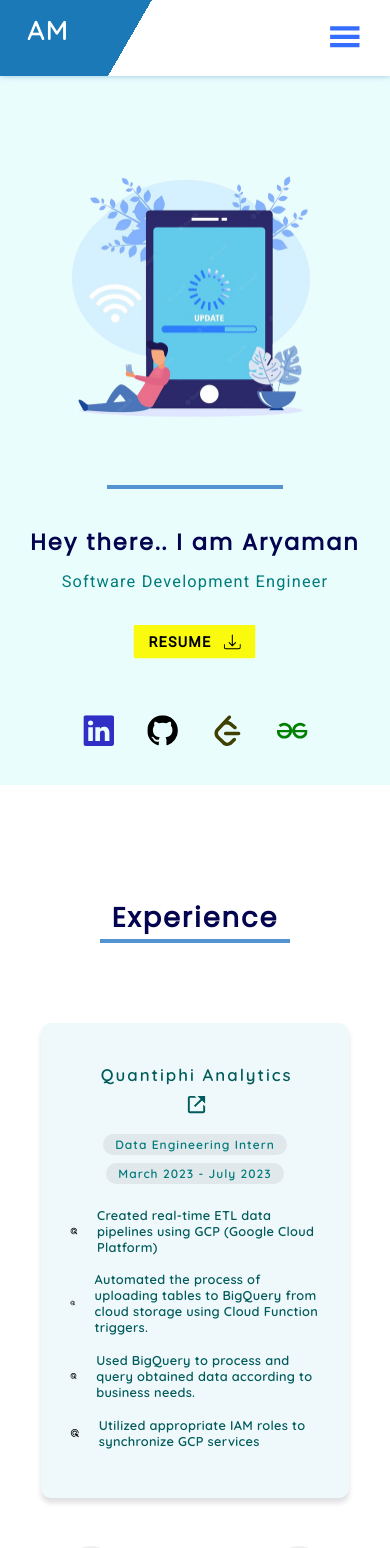
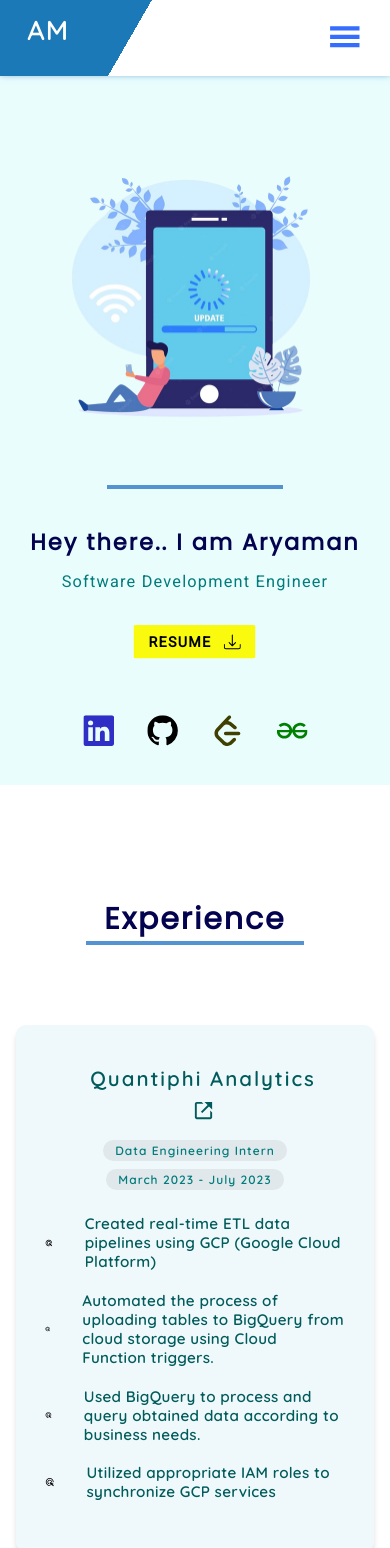
Before and after one commit to AryamanMishra/Portfolio-Website, a React (Create React App) app: page / in a window 390 px wide. Shown: the top 1548 px of the page. Built offline with nearby package versions, Linux system fonts and the light colour scheme.

Commit message:
minor changes

```diff
--- a/src/components/About/AboutContent.js
+++ b/src/components/About/AboutContent.js
@@ -12,7 +12,12 @@ const AboutContent = ()=> {
                 <div className="about-underline"></div>
             </div>
             <div className="main-about-content-text">
-                <p> I am Aryaman Mishra, a Computer Science Graduate from Shri G.S Institute of Technology and Science. I am a passionate software developer with experience in working on Front end development, Native Android Developement. I like to implement my learnings into real world projects and to make useful applications/websites out of them. I also have hands on experience with Cloud Computing services(namely GCP,AWS) and worked on real time data while building something resourceful out of it according to business needs. I have a good grasp over data structures and algorithms and I am always keen to continuously improve upon it through extensive practice. I have a deep interest in problem solving and I always aim to solve real world software engineering problems with any skill set I can work on. </p>
+                <p> I am Aryaman Mishra, a Computer Science Graduate from Shri G.S Institute of Technology and Science.
+                I am a passionate software developer with experience in working on Front end development, Native Android Development.
+                I like to implement my learnings into real world projects and to make useful or fun applications/websites out of them.
+                I also have hands-on experience working with cloud computing services like GCP,AWS while working on real time data according to business needs.
+                I have a good grasp over data structures and algorithms and I am always keen to continuously improve upon it through extensive practice.
+                I have a deep interest in problem solving and my goal is to solve real world software engineering problems with any skill set I can work on under an esteemed organisation </p>
             </div>
             <div className="main-about-content-skills">
                 {
--- a/src/components/About/Education.js
+++ b/src/components/About/Education.js
@@ -37,7 +37,7 @@ const Education = ()=> {
         <div className="main-education-section">
             <div className="education-title">
                 <h2>Education</h2>
-                <div className='underline' style={{width:'11em'}}></div>
+                <div className='education-underline'></div>
             </div>
             <div className="center-education">
                 <div className="single-education">
--- a/src/styles/About.css
+++ b/src/styles/About.css
@@ -21,8 +21,8 @@
     margin-bottom: 1em;
 }
 
-.about-underline {
-    width: 11em;
+.about-underline , .education-underline {
+    width: 10em;
     height: 0.25em;
 	background-color: rgb(84, 147, 209);
 }
@@ -91,12 +91,14 @@
 
 .education-title {
     font-family: 'Poppins', sans-serif;
-    font-size: 1.7em;
+    font-size: 1.55em;
     letter-spacing: 2px;
     color: rgb(3, 3, 79);
     text-align: center;
 }
-
+.education-title h2 {
+    padding-bottom: 0.2em;
+}
 .center-education {
     margin-top: 5em;
     display: flex;
@@ -212,7 +214,7 @@
     .main-about-content-title h2 {
         font-size: 2.2em;
     }
-    .about-underline {
+    .about-underline, .education-underline {
         width: 13em;
     }
     .main-about-content {
@@ -250,6 +252,9 @@
 @media only screen and (max-width:1100px) {
     .main-about-content-skills {
         grid-template-columns: 100px 100px
+    }
+    .education-underline {
+        width: 10em;
     }
 }
 
@@ -399,7 +404,7 @@
     .main-about-content-title h2{
         font-size: 1.8em;
     }
-    .about-underline {
+    .about-underline, .education-underline {
         width: 10em;
     }
     .single-education {
@@ -480,7 +485,7 @@
     .main-about-content-title h2{
         font-size: 1.7em;
     }
-    .about-underline {
+    .about-underline, .education-underline {
         width: 9em;
     }
     .hero-img-about {
@@ -570,7 +575,7 @@
     .main-about-content-title h2{
         font-size: 1.6em;
     }
-    .about-underline {
+    .about-underline, .education-underline {
         width: 8.5em;
     }
     .hero-img-about {
@@ -696,7 +701,7 @@
     .main-about-content-title h2{
         font-size: 1.45em;
     }
-    .about-underline {
+    .about-underline, .education-underline {
         width: 8em;
     }
     .edu-button-section {
--- a/src/styles/Home.css
+++ b/src/styles/Home.css
@@ -171,7 +171,11 @@
     align-items: center;
     gap: 1em;
     justify-content: center;
-    margin-bottom: 0.15em;
+    padding-bottom: 1em;
+}
+
+.exp-name-div h2 {
+    font-size: 1.65em;
 }
 
 
@@ -270,23 +274,29 @@
     .single-experience p {
         font-size: 1.05em;
     }
+    .exp-name-div h2 {
+        font-size: 1.5em;
+    }
 }
 
 @media only screen and (max-width: 1000px) {
     .intro-title h1 {
         font-size: 1.75em;
     }
+    .exp-name-div h2 {
+        font-size: 1.5em;
+    }
 }
 
 @media only screen and (max-width: 950px) {
     .single-experience {
-        width: 720px;
+        width: 740px;
     }
     .single-experience h2 {
         font-size: 1.3em;
     }
     .single-experience p {
-        font-size: 1em;
+        font-size: 1.05em;
     }
     .intro-title h1 {
         font-size: 1.65em;
@@ -300,18 +310,21 @@
     .exp-underline {
         width: 10em;
     }
+    .exp-name-div h2 {
+        font-size: 1.5em;
+    }
 }
 
 
 @media only screen and (max-width: 830px) {
     .single-experience {
-        width: 630px;
+        width: 660px;
     }
     .single-experience h2 {
         font-size: 1.2em;
     }
     .single-experience p {
-        font-size: 1em;
+        font-size: 1.02em;
     }
     .intro-title h1 {
         font-size: 1.55em;
@@ -325,11 +338,14 @@
     .exp-underline {
         width: 9em;
     }
+    .exp-name-div h2 {
+        font-size: 1.5em;
+    }
 }
 
 @media only screen and (max-width: 750px) {
     .single-experience {
-        width: 550px;
+        width: 600px;
     }
     .single-experience h2 {
         font-size: 1.25em;
@@ -340,11 +356,14 @@
     .exp-title-div h4 {
         font-size: 0.9em
     }
+    .exp-name-div h2 {
+        font-size: 1.4em;
+    }
 }
 
-@media only screen and (max-width: 660px) {
+@media only screen and (max-width: 670px) {
     .single-experience {
-        width: 500px;
+        width: 530px;
     }
     .single-experience h2 {
         font-size: 1.25em;
@@ -359,11 +378,18 @@
     .exp-title-div h4 {
         font-size: 0.9em
     }
+    .exp-name-div  {
+        padding-bottom: 0;
+        padding-left: 1em;
+    }
+    .exp-name-div h2 {
+        font-size: 1.3em;
+    }
 }
 
 @media only screen and (max-width: 620px) {
     .single-experience {
-        width: 450px;
+        width: 480px;
     }
     .single-experience h2 {
         font-size: 1.2em;
@@ -378,9 +404,16 @@
     .exp-title-div h4 {
         font-size: 0.85em
     }
+    .exp-name-div  {
+        padding-bottom: 0;
+        padding-left: 1em;
+    }
+    .exp-name-div h2 {
+        font-size: 1.25em;
+    }
 }
 
-@media only screen and (max-width: 560px) {
+@media only screen and (max-width: 550px) {
     .single-experience {
         width: 390px;
     }
@@ -406,17 +439,24 @@
     .exp-underline {
         width: 9em;
     }
+    .exp-name-div  {
+        padding-bottom: 0;
+        padding-left: 2em;
+    }
+    .exp-name-div h2 {
+        font-size: 1.3em;
+    }
 }
 
-@media only screen and (max-width: 500px) {
+@media only screen and (max-width: 460px) {
     .single-experience {
-        width: 340px;
+        width: 350px;
     }
     .single-experience h2 {
         font-size: 1.1em;
     }
     .single-experience p {
-        font-size: 0.95em;
+        font-size: 1em;
     }
     .exp-title-div {
         flex-direction: column;
@@ -429,9 +469,23 @@
         flex-direction: column;
         gap: 0.1em;
     }
+    .exp-name-div  {
+        padding-bottom: 0;
+        padding-left: 2em;
+    }
+    .exp-name-div h2 {
+        font-size: 1.25em;
+    }
+    .exp-name-div  {
+        padding-bottom: 0;
+        padding-left: 1em;
+    }
+    .exp-name-div h2 {
+        font-size: 1.3em;
+    }
 }
 
-@media only screen and (max-width: 450px) {
+@media only screen and (max-width: 420px) {
     .single-experience {
         width: 300px;
     }
@@ -439,7 +493,7 @@
         font-size: 1em;
     }
     .single-experience p {
-        font-size: 0.9em;
+        font-size: 0.95em;
     }
     .exp-title-div {
         flex-direction: column;
@@ -464,17 +518,24 @@
     .exp-underline {
         width: 8em;
     }
+    .exp-name-div  {
+        padding-bottom: 0;
+        padding-left: 1em;
+    }
+    .exp-name-div h2 {
+        font-size: 1.28em;
+    }
 }
 
-@media only screen and (max-width: 410px) {
+@media only screen and (max-width: 370px) {
     .single-experience {
-        width: 250px;
+        width: 260px;
     }
     .single-experience h2 {
         font-size: 0.85em;
     }
     .single-experience p {
-        font-size: 0.8em;
+        font-size: 0.87em;
     }
     .exp-title-div {
         flex-direction: column;
@@ -499,9 +560,16 @@
     .exp-underline {
         width: 7em;
     }
+    .exp-name-div  {
+        padding-bottom: 0;
+        padding-left: 1em;
+    }
+    .exp-name-div h2 {
+        font-size: 1.2em;
+    }
 }
 
-@media only screen and (max-width: 350px) {
+@media only screen and (max-width: 330px) {
     .single-experience {
         width: 220px;
     }
@@ -509,7 +577,7 @@
         font-size: 0.85em;
     }
     .single-experience p {
-        font-size: 0.82em;
+        font-size: 0.85em;
     }
     .exp-title-div {
         flex-direction: column;
@@ -537,14 +605,21 @@
     .exp-underline {
         width: 6.5em;
     }
+    .exp-name-div  {
+        padding-bottom: 0;
+        padding-left: 1em;
+    }
+    .exp-name-div h2 {
+        font-size: 1.15em;
+    }
 }
 
-@media only screen and (max-width: 300px) {
+@media only screen and (max-width: 285px) {
     .single-experience {
         width: 200px;
     }
     .single-experience p {
-        font-size: 0.82em;
+        font-size: 0.85em;
     }
     .exp-title-div {
         flex-direction: column;
@@ -566,49 +641,22 @@
     .desc-item p {
         margin-left: -1em;
     }
-}
-
-@media only screen and (max-width: 290px) {
-    .single-experience {
-        width: 180px;
+    .exp-name-div  {
+        padding-bottom: 0;
+        padding-left: 1em;
     }
-    .single-experience p {
-        font-size: 0.8em;
-    }
-    .exp-title-div {
-        flex-direction: column;
-        gap: 0.5em;
-    }
-    .exp-title-div h4 {
-        font-size: 0.6em
-    }
-    .exp-name-div {
-        flex-direction: column;
-        gap: 0.1em;
-    }
-    .exp-name-div h2{
-        font-size: 0.9em;
-    }
-    .exp-button-section {
-        transform: scale(0.7);
-    }
-    .desc-item p {
-        margin-left: -1.5em;
-    }
-    .experience-title h2 {
-        font-size: 0.8em;
-    }
-    .exp-underline {
-        width: 6em;
+    .exp-name-div h2 {
+        font-size: 1.1em;
     }
 }
 
-@media only screen and (max-width: 260px) {
+
+@media only screen and (max-width: 265px) {
     .single-experience {
         width: 150px;
     }
     .single-experience p {
-        font-size: 0.7em;
+        font-size: 0.75em;
     }
     .exp-title-div {
         flex-direction: column;
@@ -635,6 +683,13 @@
     }
     .exp-underline {
         width: 5em;
+    }
+    .exp-name-div  {
+        padding-bottom: 0;
+        padding-left: 1em;
+    }
+    .exp-name-div h2 {
+        font-size: 1.05em;
     }
 }
 
```
